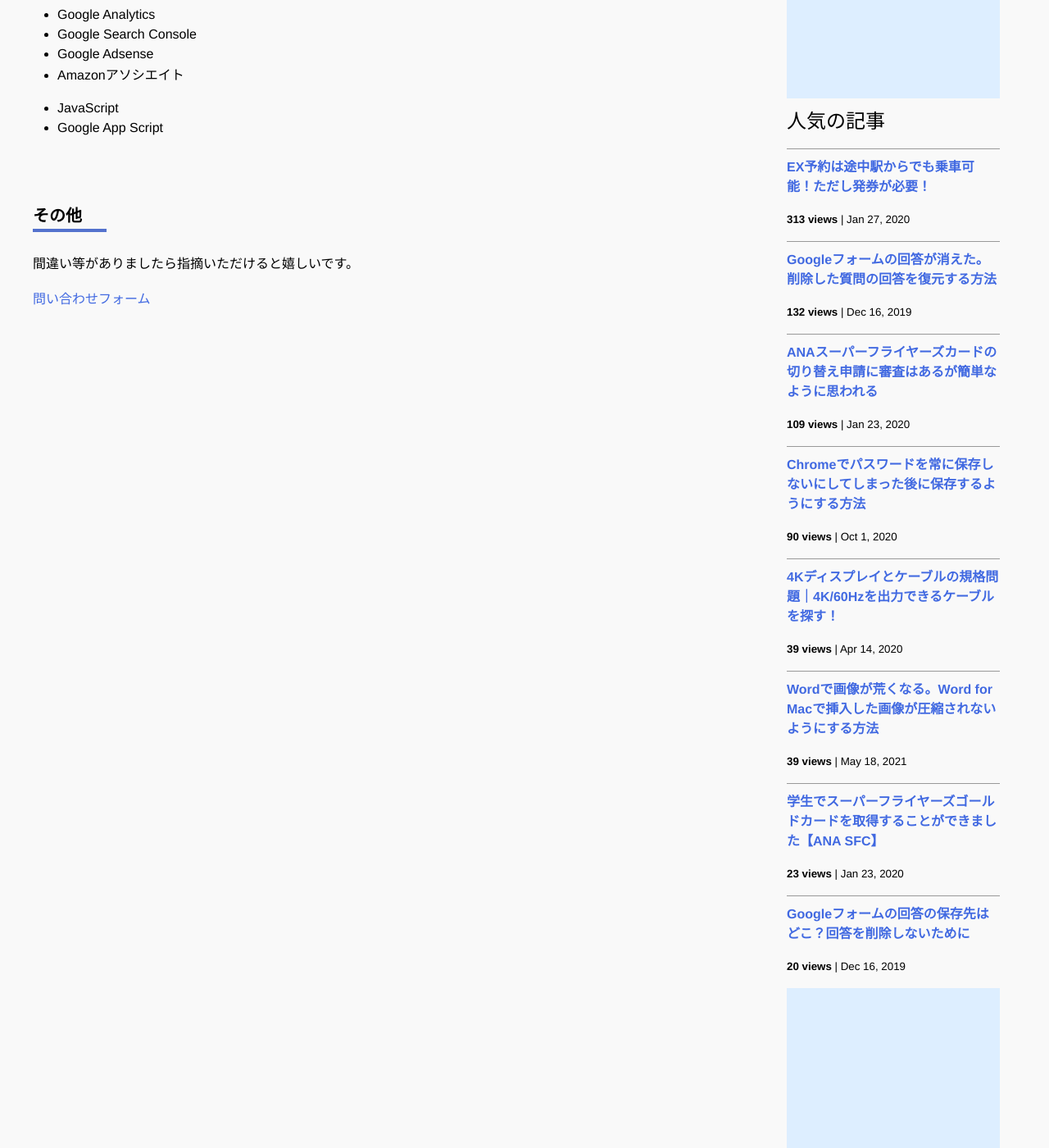
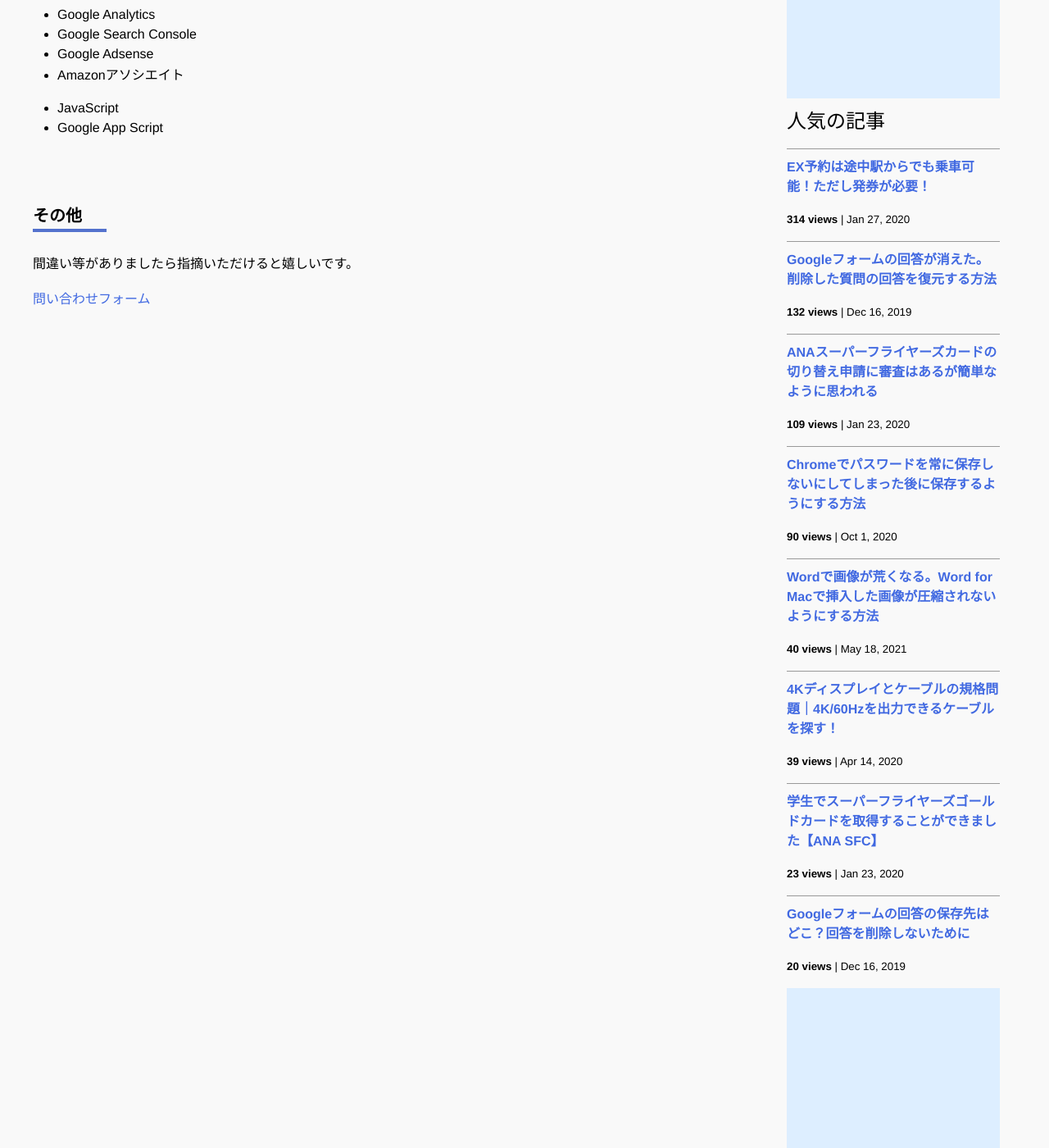
Before and after one commit to iwanaminami/shoyaiwaname, a Jekyll site: the page built from about.markdown, in a window 1280 px wide and 1400 px high, scrolled down 693 px. Shown: the whole window at 82% size. Built offline with Jekyll 4.4.1, drawn with Linux system fonts in a browser that asks for light colours; nearby versions of some CDN libraries; comment, search, counter and statistics services are not loaded.

Commit message:
chore(ga): update _data/popularposts.yml 20251007-1652

```diff
--- a/_data/popularposts.yml
+++ b/_data/popularposts.yml
@@ -1,5 +1,5 @@
 side:
-  - view: 313
+  - view: 314
     url: "/2020/01/27/ex-rideontheway.html"
   - view: 132
     url: "/2019/12/16/restore-googleform.html"
@@ -7,10 +7,10 @@
     url: "/2020/01/23/sfc-judge.html"
   - view: 90
     url: "/2020/10/01/googlepassword.html"
+  - view: 40
+    url: "/2021/05/18/image-compression-word.html"
   - view: 39
     url: "/2020/04/14/4kcable.html"
-  - view: 39
-    url: "/2021/05/18/image-compression-word.html"
   - view: 23
     url: "/2020/01/23/sfcgold.html"
   - view: 20
```
